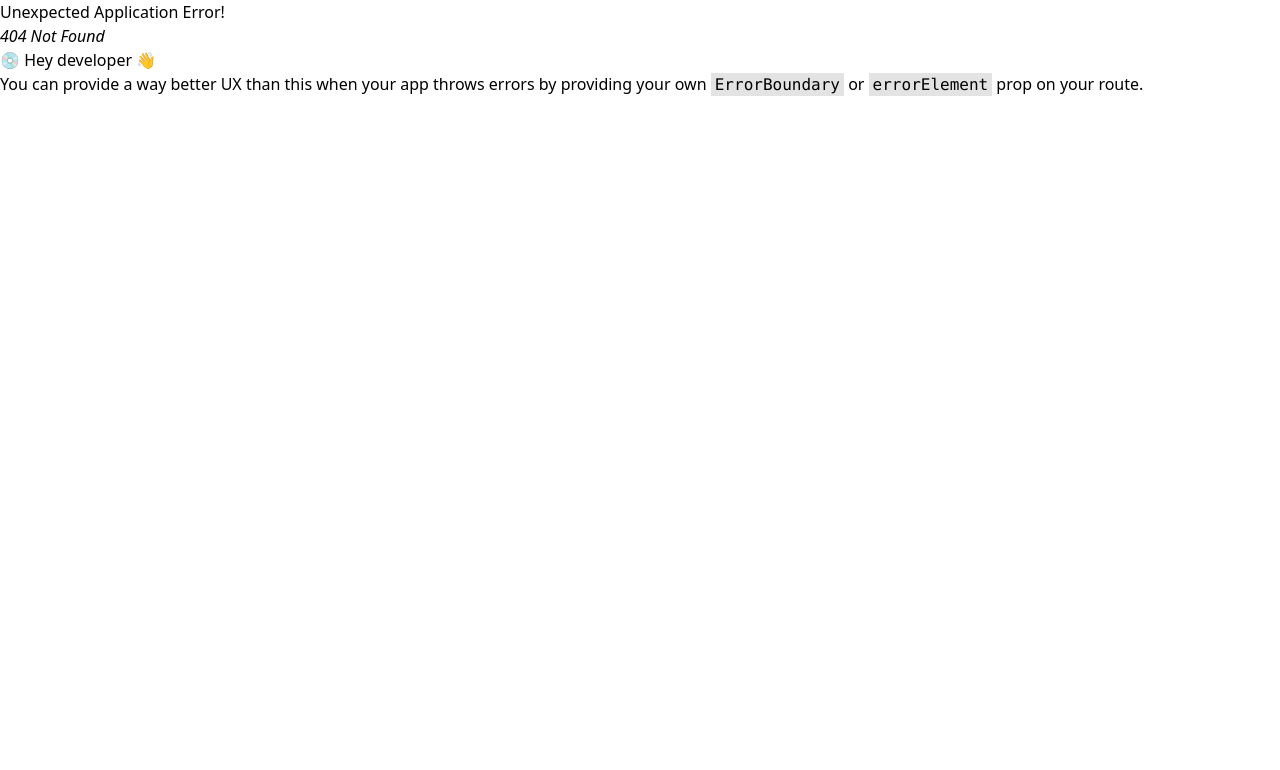
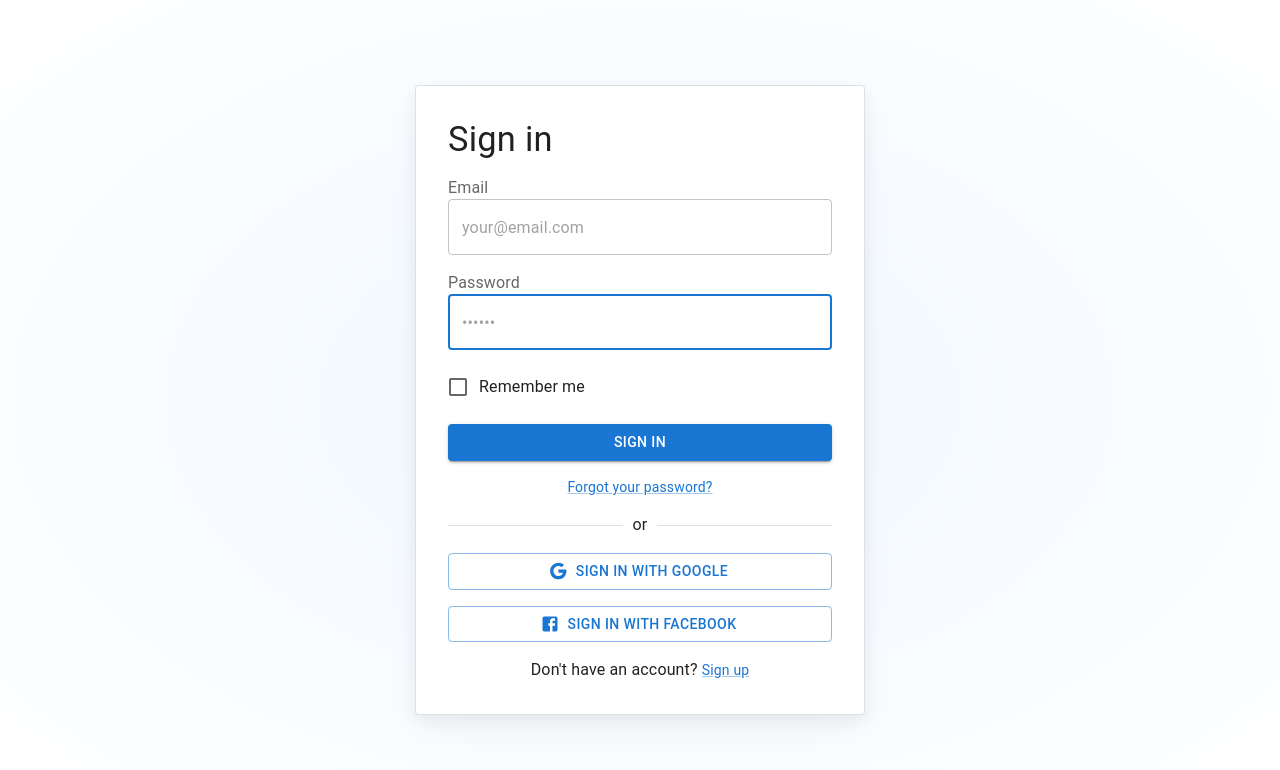
Before and after one commit to Muneebsial0321/chatbot-template, a React (Vite) app: page /login in a window 1280 px wide. Before the commit this address had no page. Shown: the top 770 px of the page. Built offline with nearby package versions, Linux system fonts and the light colour scheme.

Commit message:
Auth Screens Working

```diff
--- a/src/Pages/Auth/Login/index.tsx
+++ b/src/Pages/Auth/Login/index.tsx
@@ -1,7 +1,226 @@
-const Login = () => {
+import * as React from 'react';
+import Box from '@mui/material/Box';
+import Button from '@mui/material/Button';
+import Checkbox from '@mui/material/Checkbox';
+import CssBaseline from '@mui/material/CssBaseline';
+import FormControlLabel from '@mui/material/FormControlLabel';
+import Divider from '@mui/material/Divider';
+import FormLabel from '@mui/material/FormLabel';
+import FormControl from '@mui/material/FormControl';
+import Link from '@mui/material/Link';
+import TextField from '@mui/material/TextField';
+import Typography from '@mui/material/Typography';
+import Stack from '@mui/material/Stack';
+import MuiCard from '@mui/material/Card';
+import { styled } from '@mui/material/styles';
+import { Facebook, Google } from '@mui/icons-material';
+
+const Card = styled(MuiCard)(({ theme }) => ({
+  display: 'flex',
+  flexDirection: 'column',
+  alignSelf: 'center',
+  width: '100%',
+  padding: theme.spacing(4),
+  gap: theme.spacing(2),
+  margin: 'auto',
+  [theme.breakpoints.up('sm')]: {
+    maxWidth: '450px',
+  },
+  boxShadow:
+    'hsla(220, 30%, 5%, 0.05) 0px 5px 15px 0px, hsla(220, 25%, 10%, 0.05) 0px 15px 35px -5px',
+  ...theme.applyStyles('dark', {
+    boxShadow:
+      'hsla(220, 30%, 5%, 0.5) 0px 5px 15px 0px, hsla(220, 25%, 10%, 0.08) 0px 15px 35px -5px',
+  }),
+}));
+
+const SignInContainer = styled(Stack)(({ theme }) => ({
+  height: 'calc((1 - var(--template-frame-height, 0)) * 100dvh)',
+  minHeight: '100%',
+  padding: theme.spacing(2),
+  [theme.breakpoints.up('sm')]: {
+    padding: theme.spacing(4),
+  },
+  '&::before': {
+    content: '""',
+    display: 'block',
+    position: 'absolute',
+    zIndex: -1,
+    inset: 0,
+    backgroundImage:
+      'radial-gradient(ellipse at 50% 50%, hsl(210, 100%, 97%), hsl(0, 0%, 100%))',
+    backgroundRepeat: 'no-repeat',
+    ...theme.applyStyles('dark', {
+      backgroundImage:
+        'radial-gradient(at 50% 50%, hsla(210, 100%, 16%, 0.5), hsl(220, 30%, 5%))',
+    }),
+  },
+}));
+
+export default function Login() {
+  const [emailError, setEmailError] = React.useState(false);
+  const [emailErrorMessage, setEmailErrorMessage] = React.useState('');
+  const [passwordError, setPasswordError] = React.useState(false);
+  const [passwordErrorMessage, setPasswordErrorMessage] = React.useState('');
+  const [open, setOpen] = React.useState(false);
+
+  const handleClickOpen = () => {
+    setOpen(true);
+  };
+
+  const handleClose = () => {
+    setOpen(false);
+  };
+
+  const handleSubmit = (event: React.FormEvent<HTMLFormElement>) => {
+    if (emailError || passwordError) {
+      event.preventDefault();
+      return;
+    }
+    const data = new FormData(event.currentTarget);
+    console.log({
+      email: data.get('email'),
+      password: data.get('password'),
+    });
+  };
+
+  const validateInputs = () => {
+    const email = document.getElementById('email') as HTMLInputElement;
+    const password = document.getElementById('password') as HTMLInputElement;
+
+    let isValid = true;
+
+    if (!email.value || !/\S+@\S+\.\S+/.test(email.value)) {
+      setEmailError(true);
+      setEmailErrorMessage('Please enter a valid email address.');
+      isValid = false;
+    } else {
+      setEmailError(false);
+      setEmailErrorMessage('');
+    }
+
+    if (!password.value || password.value.length < 6) {
+      setPasswordError(true);
+      setPasswordErrorMessage('Password must be at least 6 characters long.');
+      isValid = false;
+    } else {
+      setPasswordError(false);
+      setPasswordErrorMessage('');
+    }
+
+    return isValid;
+  };
+
   return (
-    <div>Login</div>
-  )
+    <>
+      <CssBaseline enableColorScheme />
+      <SignInContainer direction="column" justifyContent="space-between">
+        <Card variant="outlined">
+          <Typography
+            component="h1"
+            variant="h4"
+            sx={{ width: '100%', fontSize: 'clamp(2rem, 10vw, 2.15rem)' }}
+          >
+            Sign in
+          </Typography>
+          <Box
+            component="form"
+            onSubmit={handleSubmit}
+            noValidate
+            sx={{
+              display: 'flex',
+              flexDirection: 'column',
+              width: '100%',
+              gap: 2,
+            }}
+          >
+            <FormControl>
+              <FormLabel htmlFor="email">Email</FormLabel>
+              <TextField
+                error={emailError}
+                helperText={emailErrorMessage}
+                id="email"
+                type="email"
+                name="email"
+                placeholder="your@email.com"
+                autoComplete="email"
+                autoFocus
+                required
+                fullWidth
+                variant="outlined"
+                color={emailError ? 'error' : 'primary'}
+              />
+            </FormControl>
+            <FormControl>
+              <FormLabel htmlFor="password">Password</FormLabel>
+              <TextField
+                error={passwordError}
+                helperText={passwordErrorMessage}
+                name="password"
+                placeholder="••••••"
+                type="password"
+                id="password"
+                autoComplete="current-password"
+                autoFocus
+                required
+                fullWidth
+                variant="outlined"
+                color={passwordError ? 'error' : 'primary'}
+              />
+            </FormControl>
+            <FormControlLabel
+              control={<Checkbox value="remember" color="primary" />}
+              label="Remember me"
+            />
+            <Button
+              type="submit"
+              fullWidth
+              variant="contained"
+              onClick={validateInputs}
+            >
+              Sign in
+            </Button>
+            <Link
+              component="button"
+              type="button"
+              onClick={handleClickOpen}
+              variant="body2"
+              sx={{ alignSelf: 'center' }}
+            >
+              Forgot your password?
+            </Link>
+          </Box>
+          <Divider>or</Divider>
+          <Box sx={{ display: 'flex', flexDirection: 'column', gap: 2 }}>
+            <Button
+              fullWidth
+              variant="outlined"
+              onClick={() => alert('Sign in with Google')}
+              startIcon={<Google />}
+            >
+              Sign in with Google
+            </Button>
+            <Button
+              fullWidth
+              variant="outlined"
+              onClick={() => alert('Sign in with Facebook')}
+              startIcon={<Facebook />}
+            >
+              Sign in with Facebook
+            </Button>
+            <Typography sx={{ textAlign: 'center' }}>
+              Don&apos;t have an account?{' '}
+              <Link
+                href="/material-ui/getting-started/templates/sign-in/"
+                variant="body2"
+                sx={{ alignSelf: 'center' }}
+              >
+                Sign up
+              </Link>
+            </Typography>
+          </Box>
+        </Card>
+      </SignInContainer>
+    </>
+  );
 }
-
-export default Login
--- a/src/Routes/routes.tsx
+++ b/src/Routes/routes.tsx
@@ -12,12 +12,12 @@
     element: <Home />
   },
   { icon:<Person/>,
-    name: 'Users',
-    path: '/users',
+    name: 'login',
+    path: '/login',
     element: <Login />
   },
   { icon:<AttachEmail/>,
-    name: 'Attendence',
+    name: 'register',
     path: '/attendence',
     element: <Register />
   },
```
